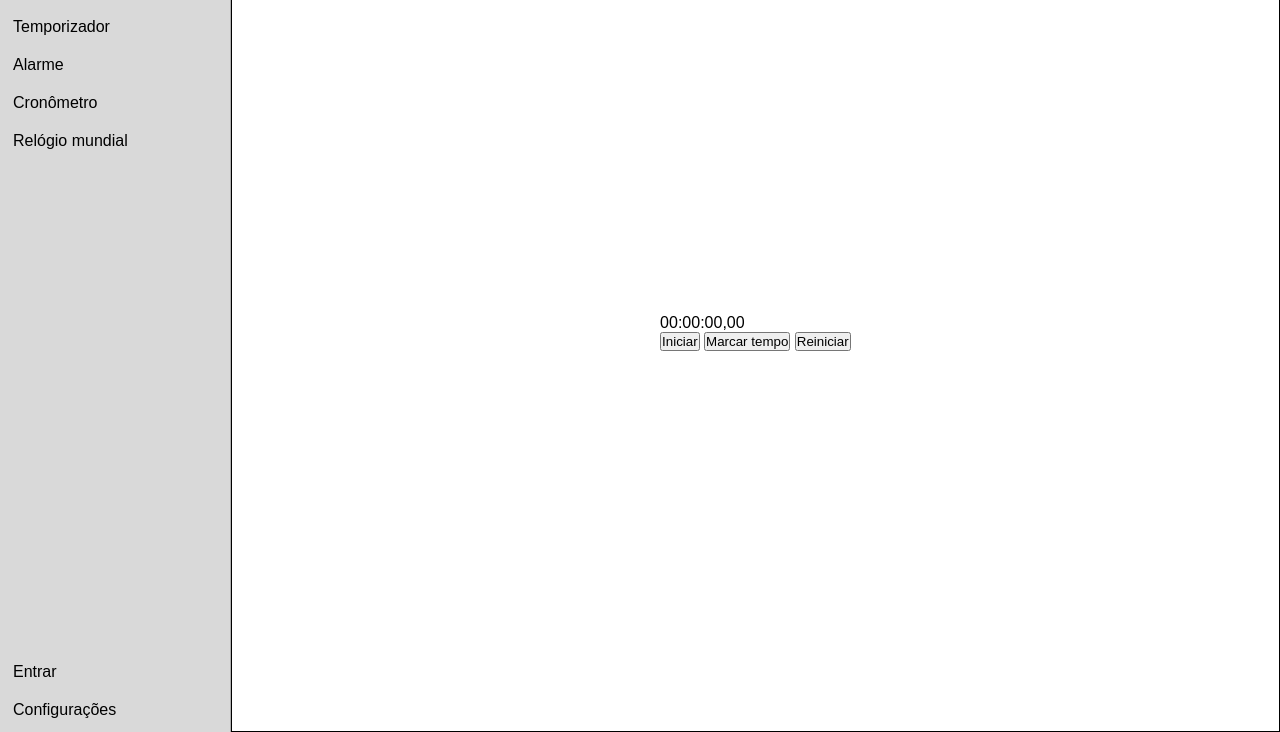
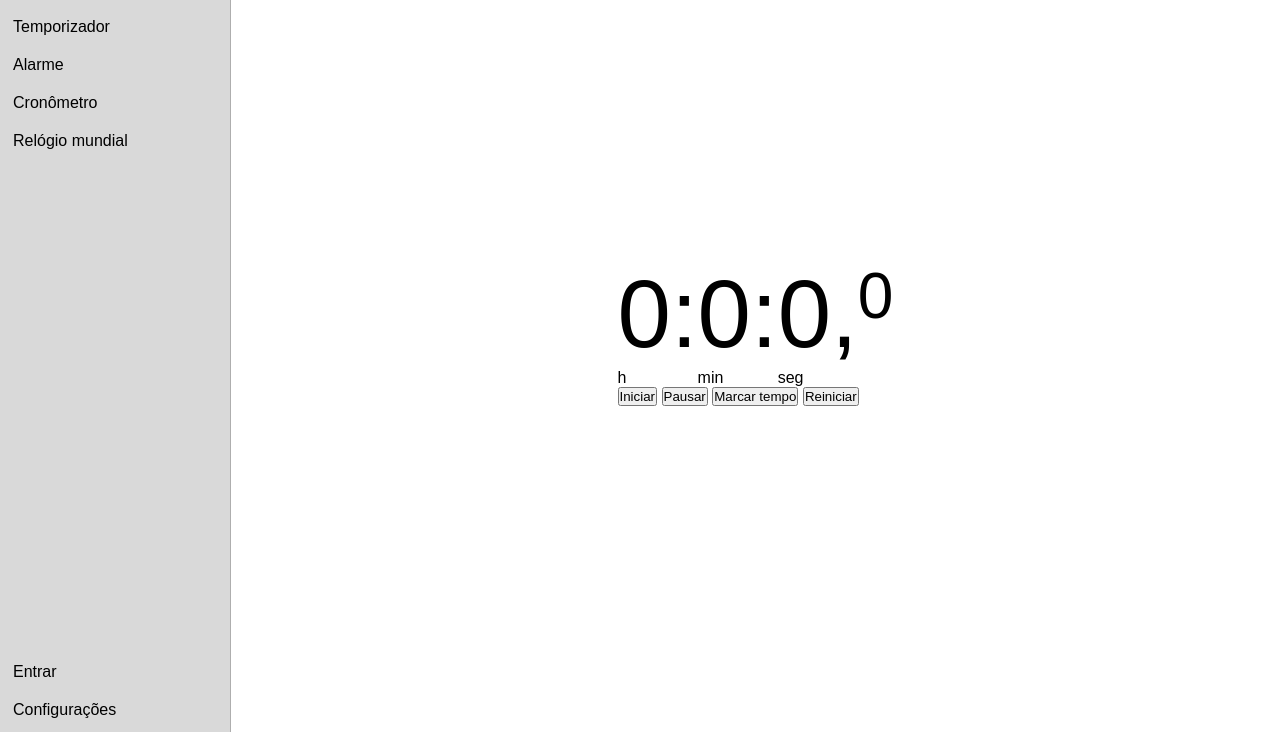
Before and after one commit to lucasgabriel2806/relogio-js, a plain HTML site: page pages/cronometro.html in a window 1280 px wide. Shown: the part 68-800 px from the top of the page. Drawn offline with Linux system fonts and the light colour scheme.

Commit message:
Adicionando | Contagem de segundos e Reinicio da contagem

```diff
--- a/css/cronometro.css
+++ b/css/cronometro.css
@@ -1,3 +1,12 @@
 .container-cronometro {
     display: flex;
 }
+
+.container-cronometro .time,
+.container-cronometro .separator {
+    font-size: 6em;
+}
+
+.container-cronometro #millisecond {
+    font-size: 4em;
+}
--- a/css/sidebar.css
+++ b/css/sidebar.css
@@ -6,7 +6,7 @@ main {
     display: flex;
     justify-content: center;
     align-items: center;
-    border: 1px solid black;
+    /* border: 1px solid black; */
 
     width: 100%;
     height: 100vh;
--- a/pages/cronometro.html
+++ b/pages/cronometro.html
@@ -15,6 +15,9 @@
     <link rel="stylesheet" href="./../css/reset.css">
     <link rel="stylesheet" href="./../css/sidebar.css">
     <link rel="stylesheet" href="./../css/cronometro.css">
+
+    <!-- Link JavaScript -->
+    <script src="js/cronometro.js" defer></script>
 
     <title>Relógio JS | Cronômetro</title>
 
@@ -72,43 +75,62 @@
 
             <div class="container-cronometro">
 
-                <p class="hour">
+                <div class="container-hour">
+                    <p class="time" id="hour">
                         00
                     </p>
+                    <p class="sub-text">
+                        h
+                    </p>
+                </div>
 
-                <p class="dois-pontos">
+                <p class="separator">
                     :
                 </p>
 
-                <p class="minute">
+                <div class="container-minute">
+                    <p class="time" id="minute">
                         00
                     </p>
+                    <p class="sub-text">
+                        min
+                    </p>
+                </div>
 
-                <p class="dois-pontos">
+                <p class="separator">
                     :
                 </p>
 
-                <p class="second">
+                <div class="container-second">
+                    <p class="time" id="second">
                         00
                     </p>
+                    <p class="sub-text">
+                        seg
+                    </p>
+                </div>
 
-                <p class="dois-pontos">
+                <p class="separator">
                     ,
                 </p>
 
-                <p class="millisecond">
+                <div class="container-millisecond">
+                    <p class="time" id="millisecond">
                         00
                     </p>
+                </div>
 
             </div>
 
             <div class="container-btns">
 
-                <button class="btn-start">Iniciar</button>
+                <button class="btn" id="btn-start">Iniciar</button>
 
-                <button class="btn-marcar-tempo">Marcar tempo</button>
+                <button class="btn" id="btn-pause">Pausar</button>
 
-                <button class="btn-restart">Reiniciar</button>
+                <button class="btn" id="btn-mark">Marcar tempo</button>
+
+                <button class="btn" id="btn-restart">Reiniciar</button>
 
             </div>
 
--- /dev/null
+++ b/pages/js/cronometro.js
@@ -0,0 +1,65 @@
+/** Variáveis */
+let hour = document.getElementById("hour");
+let minute = document.getElementById("minute");
+let second = document.getElementById("second");
+let millisecond = document.getElementById("millisecond");
+
+const btnStart = document.getElementById("btn-start");
+const btnPause = document.getElementById("btn-pause");
+const btnMark = document.getElementById("btn-mark");
+const btnRestart = document.getElementById("btn-restart");
+
+let start = false;
+
+/** Definindo tempo do cronômetro */
+
+// Instânciando a classe Date
+let cronometro = new Date();
+
+// Defininfo tempo
+cronometro.setHours(0, 0, 0);
+cronometro.setMilliseconds(0);
+
+// Atribuindo tempo
+hour.innerText = cronometro.getHours();
+minute.innerText = cronometro.getMinutes();
+second.innerText = cronometro.getSeconds();
+millisecond.innerText = cronometro.getMilliseconds();
+
+console.log(`${hour}: ${minute}: ${second}: ${millisecond} \nh  m  s`);
+
+// Botões
+btnRestart.addEventListener("click", function(e) {
+
+    console.log("*** REINICIANDO CRONÔMETRO ***");
+
+    cronometro.setHours(0, 0, 0);
+    cronometro.setMilliseconds(0);
+
+    hour.innerText = cronometro.getHours();
+    minute.innerText = cronometro.getMinutes();
+    second.innerText = cronometro.getSeconds();
+    millisecond.innerText = cronometro.getMilliseconds();
+
+    console.log(`${hour.innerText}: ${minute.innerText}: ${second.innerText}: ${millisecond.innerText} \nh  m  s`);
+
+});
+
+btnStart.addEventListener("click", function (e) {
+
+    setInterval(function() {
+        cronometro.setSeconds((parseInt(second.innerText)) + 1);
+        second.innerText = cronometro.getSeconds();
+        console.log(`${hour}: ${minute}: ${second}: ${millisecond} \nh  m  s`)
+    }, 1000);
+
+    if(start)
+    {
+        start = false;
+    }
+    else
+    {
+        start = true;
+    }
+
+});
```
Lines whose indentation alone changed are shown as unchanged.
